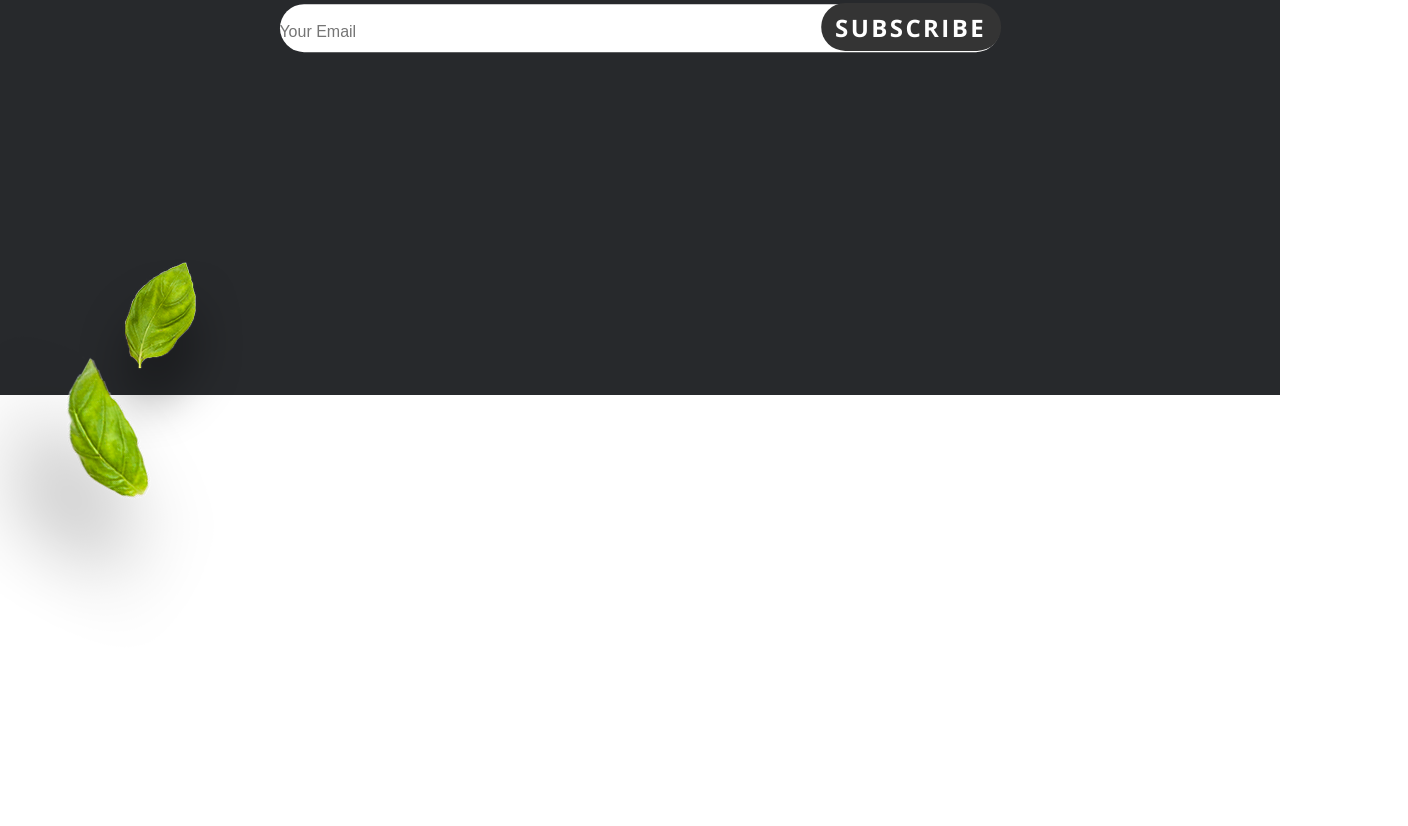
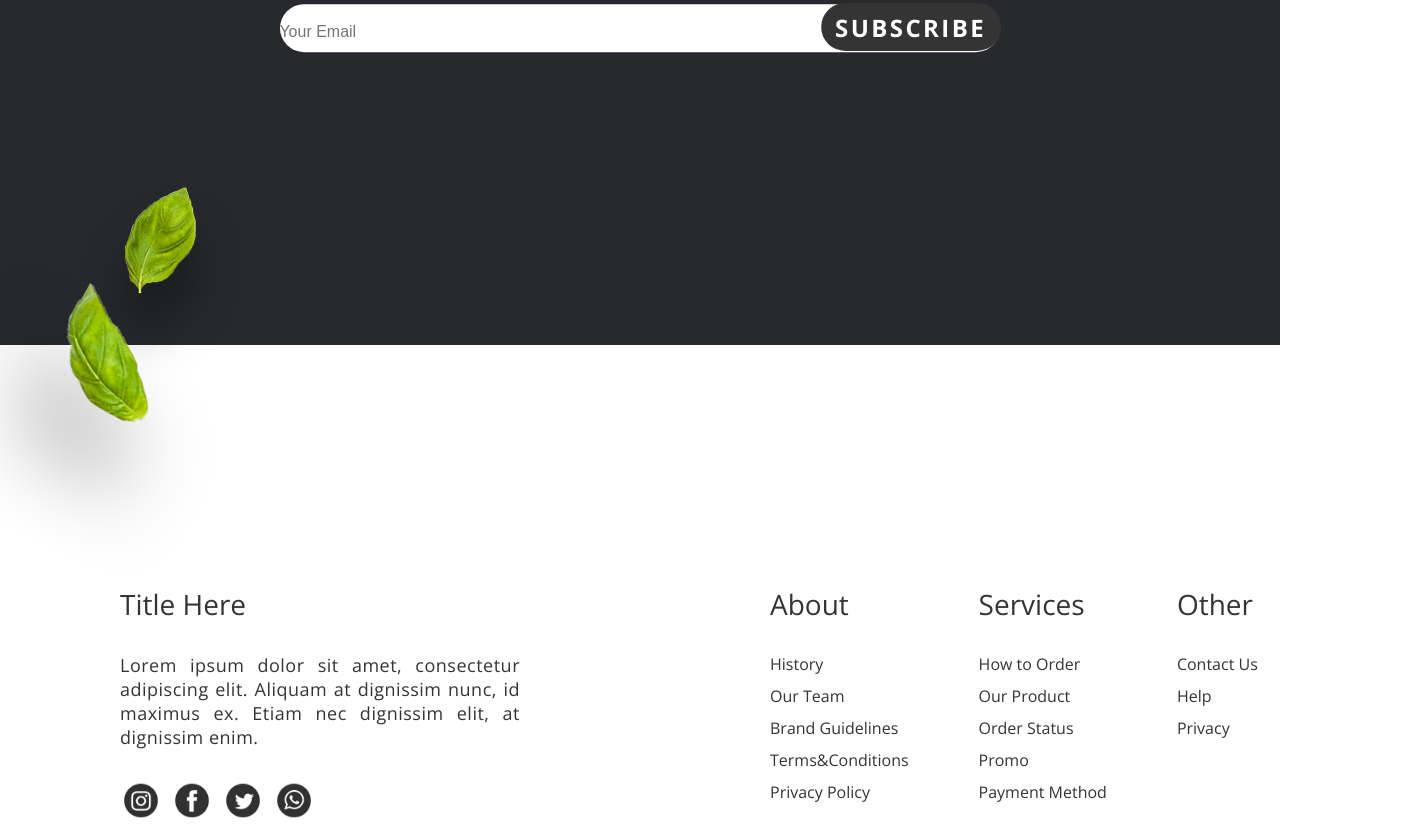
Before and after one commit to Renju-24/Traditional-Italian-Food-Restaurant-Website, a plain HTML site: page index.html in a window 1280 px wide. Shown: the part 5540-6366 px from the top of the page, 1408 px wide, since content can reach past the window. Before the commit the page ends 6192 px from the top, so only its background shows below. Drawn offline with nearby package versions, Linux system fonts and the light colour scheme.

Commit message:
Website Completed using HTML & CSS Only. Needs a little tweaks in it

```diff
--- a/index.html
+++ b/index.html
@@ -213,6 +213,48 @@
           </div>
           <img src="images/leaf.png" alt="">
         </div>
+
+        <!-- Subscription Section Ends -->
+
+        <!-- Footer Section Starts -->
+
+        <div class="footer">
+          <div class="sec-1">
+            <h2>Title Here</h2>
+            <h6>Lorem ipsum dolor sit amet, consectetur adipiscing elit. Aliquam at dignissim nunc, id maximus ex. Etiam nec dignissim elit, at dignissim enim.</h6>
+            <ul>
+              <li><a href="#"><img src="images/Instagram.png" alt=""></a></li>
+              <li><a href="#"><img src="images/Facebook.png" alt=""></a></li>
+              <li><a href="#"><img src="images/Twitter.png" alt=""></a></li>
+              <li><a href="#"><img src="images/WhatsApp.png" alt=""></a></li>
+            </ul>
+          </div>
+          <div class="sec-2">
+            <ul class="list1">
+              <li><h2>About</h2></li>
+              <li><a href="#"><h4>History</h4></a></li>
+              <li><a href="#"><h4>Our Team</h4></a></li>
+              <li><a href="#"><h4>Brand Guidelines</h4></a></li>
+              <li><a href="#"><h4>Terms&Conditions</h4></a></li>
+              <li><a href="#"><h4>Privacy Policy</h4></a></li>
+            </ul>
+            <ul class="list2">
+              <li><h2>Services</h2></li>
+              <li><a href="#"><h4>How to Order</h4></a></li>
+              <li><a href="#"><h4>Our Product</h4></a></li>
+              <li><a href="#"><h4>Order Status</h4></a></li>
+              <li><a href="#"><h4>Promo</h4></a></li>
+              <li><a href="#"><h4>Payment Method</h4></a></li>
+            </ul>
+            <ul class="list3">
+              <li><h2>Other</h2></li>
+              <li><a href="#"><h4>Contact Us</h4></a></li>
+              <li><a href="#"><h4>Help</h4></a></li>
+              <li><a href="#"><h4>Privacy</h4></a></li>
+
+            </ul>
+          </div>
+        </div>
       </div>
     </div>
   </body>
--- a/style.css
+++ b/style.css
@@ -1,10 +1,15 @@
-*{
+* {
   margin: 0;
   padding: 0;
   box-sizing: border-box;
 }
 
-.landing{
+.wrapper{
+    overflow-y: auto;
+overflow-x: hidden;
+}
+
+.landing {
   width: 100%;
   height: 100vh;
   background-image: url(images/Header\ Background.png);
@@ -14,20 +19,20 @@
 
 /* Header Styling Starts*/
 
-.navbar{
+.navbar {
   display: flex;
   align-items: center;
   float: right;
   margin-right: 40px;
 }
-.navbar ul li{
+.navbar ul li {
   display: inline-block;
   align-items: flex-end;
   padding: 40px 30px;
-    font-family: 'Open Sans', sans-serif;
+  font-family: "Open Sans", sans-serif;
 }
 
-.navbar ul li a{
+.navbar ul li a {
   color: #fff;
   text-decoration: none;
   cursor: pointer;
@@ -36,7 +41,7 @@
   letter-spacing: 0.5px;
 }
 
-#search{
+#search {
   margin-left: 20px;
   height: 30px;
   width: 120px;
@@ -49,26 +54,25 @@
 
 /* Landing Section Styling Starts */
 
-.left-section{
+.left-section {
   width: 50%;
   float: left;
   margin-left: 80px;
   z-index: -1;
-
 }
 
-.logo{
+.logo {
   width: 100px;
   margin-left: 35px;
 }
 
-.title{
+.title {
   margin-left: -60px;
 }
 
-.left-section h3{
+.left-section h3 {
   color: #fff;
-font-family: 'Open Sans', sans-serif;
+  font-family: "Open Sans", sans-serif;
   font-style: italic;
   font-size: 18px;
   letter-spacing: 2.5px;
@@ -76,7 +80,7 @@ margin-top: 35px;
   margin-left: 35px;
 }
 
-.left-section button{
+.left-section button {
   margin-left: 35px;
   margin-top: 35px;
   width: 150px;
@@ -84,16 +88,15 @@ margin-left: 35px;
   border: none;
   outline: none;
   border-radius: 25px;
-    font-family: 'Open Sans', sans-serif;
+  font-family: "Open Sans", sans-serif;
   font-weight: 900;
   color: #2e3034;
   font-size: 16px;
   cursor: pointer;
-
 }
 
-.left-section p{
-    font-family: 'Open Sans', sans-serif;
+.left-section p {
+  font-family: "Open Sans", sans-serif;
   font-weight: 600;
   font-size: 14px;
   margin-left: 35px;
@@ -102,9 +105,8 @@ margin-left: 35px;
   font-style: italic;
   letter-spacing: 1px;
   color: #fff;
-
 }
-.right-section{
+.right-section {
   display: flex;
   width: 50%;
   float: right;
@@ -115,7 +117,7 @@ margin-left: 35px;
   padding: 0;
 }
 
-.right-section img{
+.right-section img {
   width: 650px;
 }
 
@@ -123,15 +125,13 @@ margin-left: 35px;
 
 /* Product Section Styling Starts */
 
-.product-section{
+.product-section {
   width: 100%;
   height: 100vh;
   background-color: #fff;
-
 }
 
-
-.texts{
+.texts {
   display: inline-block;
   align-items: center;
   justify-content: center;
@@ -141,88 +141,87 @@ margin-left: 35px;
   margin-top: -180px;
 }
 
-.texts img{
+.texts img {
   width: 600px;
   display: flex;
   align-items: center;
   justify-content: center;
-
 }
 
-.texts p{
+.texts p {
   display: flex;
   align-items: center;
   justify-content: space-around;
   margin-top: 20px auto;
-    font-family: 'Open Sans', sans-serif;
+  font-family: "Open Sans", sans-serif;
   color: #2f3135;
   letter-spacing: 0.5px;
   font-weight: 500;
 }
 
-.slides{
+.slides {
   display: flex;
   align-items: center;
   justify-content: space-evenly;
   margin: 50px 100px;
 }
 
-.slide1{
+.slide1 {
   width: 250px;
   height: 350px;
   align-items: center;
   text-align: left;
-    font-family: 'Open Sans', sans-serif;
+  font-family: "Open Sans", sans-serif;
   color: #343434;
 }
-.slide2{
+.slide2 {
   width: 250px;
   height: 350px;
   align-items: center;
   text-align: left;
-    font-family: 'Open Sans', sans-serif;
+  font-family: "Open Sans", sans-serif;
   color: #343434;
 }
-.slide3{
+.slide3 {
   width: 250px;
   height: 350px;
   align-items: center;
   text-align: left;
-    font-family: 'Open Sans', sans-serif;
+  font-family: "Open Sans", sans-serif;
   color: #343434;
 }
 
-.slides img{
+.slides img {
   width: 250px;
   cursor: pointer;
 }
 
-.slides img:hover{
+.slides img:hover {
   width: 300px;
   transition: 0.4s ease-in-out;
 }
 
-.slides h3{
+.slides h3 {
   margin-left: 20px;
   margin-bottom: 25px;
   letter-spacing: 0.4px;
   cursor: pointer;
 }
 
-.slides P{
+.slides P {
   margin-left: 20px;
   font-weight: 500;
   text-align: justify;
 }
 
-.showmore{
+.showmore {
   width: 200px;
   height: 40px;
   background-color: #343434;
   border: none;
   outline: none;
   border-radius: 25px;
-    font-family: 'Open Sans', sans-serif;
+  font-family: "Open Sans", sans-serif;
   font-weight: 700;
   letter-spacing: 2px;
   color: #fff;
@@ -237,14 +236,14 @@ margin-left: 35px;
 
 /* Description Section Styling Starts */
 
-.description{
+.description {
   width: 100%;
   height: 400px;
   background-color: #27292c;
   margin-top: 150px;
 }
 
-.description img{
+.description img {
   width: 600px;
   color: #fff;
   display: block;
@@ -252,8 +251,8 @@ margin-left: 35px;
   margin: auto;
 }
 
-.description .paragraph{
-    font-family: 'Open Sans', sans-serif;
+.description .paragraph {
+  font-family: "Open Sans", sans-serif;
   font-size: 12px;
   font-weight: 500;
   line-height: 20px;
@@ -261,22 +260,21 @@ margin-left: 35px;
   display: flex;
   align-items: center;
   justify-content: center;
-
 }
 
-.description p{
+.description p {
   width: 30%;
   margin: 40px;
 }
 
-.moreinfo{
+.moreinfo {
   width: 160px;
   height: 35px;
   background-color: #fff;
   border: none;
   outline: none;
   border-radius: 15px;
-    font-family: 'Open Sans', sans-serif;
+  font-family: "Open Sans", sans-serif;
   font-size: 14px;
   font-weight: 900;
   letter-spacing: 1px;
@@ -292,43 +290,43 @@ margin-left: 35px;
 
 /* Offers Section Styling Starts */
 
-.offers{
+.offers {
   margin: 50px;
   z-index: 8;
 }
 
-.offers img{
+.offers img {
   width: 50%;
 }
 
-.offers .text{
+.offers .text {
   width: 40%;
-    font-family: 'Open Sans', sans-serif;
+  font-family: "Open Sans", sans-serif;
 }
 
-.first .text{
+.first .text {
   margin-top: -75px;
 }
 
-.offers h2{
+.offers h2 {
   font-size: 50px;
   line-height: 55px;
   margin-bottom: 30px;
 }
 
-.offers p{
+.offers p {
   font-size: 20px;
   margin-bottom: 30px;
 }
 
-.offers button{
+.offers button {
   width: 200px;
   height: 40px;
   background-color: #343434;
   border: none;
   outline: none;
   border-radius: 25px;
-    font-family: 'Open Sans', sans-serif;
+  font-family: "Open Sans", sans-serif;
   font-size: 20px;
   font-weight: 700;
   letter-spacing: 2px;
@@ -336,13 +334,13 @@ margin-left: 35px;
   display: block;
   cursor: pointer;
 }
-.offers .first{
+.offers .first {
   display: flex;
   align-items: center;
   justify-content: center;
 }
 
-.offers .second{
+.offers .second {
   display: flex;
   align-items: center;
   justify-content: center;
@@ -352,7 +350,7 @@ margin-left: 35px;
 
 /* Feature Section Styling Starts */
 
-.feature{
+.feature {
   width: 100%;
   height: 930px;
   background-image: url(images/Header\ Background.png);
@@ -361,15 +359,15 @@ margin-left: 35px;
   background-repeat: no-repeat;
 }
 
-.feature .title{
+.feature .title {
   width: 600px;
   display: block;
   margin: auto;
   padding-top: 80px;
 }
 
-.feature p{
-    font-family: 'Open Sans', sans-serif;
+.feature p {
+  font-family: "Open Sans", sans-serif;
   color: #fff;
   font-weight: 300;
   font-size: 14px;
@@ -377,7 +375,7 @@ margin-left: 35px;
   letter-spacing: 0.6px;
 }
 
-.feature .main{
+.feature .main {
   width: 100%;
   margin-top: -500px;
 }
@@ -386,38 +384,36 @@ margin-left: 35px;
 
 /* Testimonial Section Styling Starts */
 
-
-.testimonials{
+.testimonials {
   width: 100%;
   height: 100vh;
   margin-top: -60px;
 }
 
-.testimonials .tests{
+.testimonials .tests {
   display: flex;
   align-items: center;
   justify-content: space-evenly;
   margin: 50px 100px;
-
 }
 
-.testimonials img{
+.testimonials img {
   display: block;
   margin-left: auto;
   margin-right: auto;
   margin-bottom: 10px;
 }
 
-.testimonials h6{
-    font-family: 'Open Sans', sans-serif;
+.testimonials h6 {
+  font-family: "Open Sans", sans-serif;
   font-size: 14px;
   font-weight: 200;
   width: 300px;
   text-align: justify;
 }
 
-.testimonials h4{
-    font-family: 'Open Sans', sans-serif;
+.testimonials h4 {
+  font-family: "Open Sans", sans-serif;
   font-size: 18px;
   font-weight: 400;
   letter-spacing: 0.5px;
@@ -427,8 +423,8 @@ margin-left: 35px;
   margin-right: auto;
   margin-top: 150px;
 }
-.testimonials h5{
-    font-family: 'Open Sans', sans-serif;
+.testimonials h5 {
+  font-family: "Open Sans", sans-serif;
   font-size: 14px;
   font-weight: 600;
   letter-spacing: 0.5px;
@@ -443,15 +439,15 @@ margin-left: 35px;
 
 /* Subscription Section Styling Starts */
 
-.subscription{
+.subscription {
   width: 100%;
-    height: 800px;
+  height: 750px;
   background-color: #27292c;
   margin-top: -120px;
 }
 
-.subscription h1{
-    font-family: 'Open Sans', sans-serif;
+.subscription h1 {
+  font-family: "Open Sans", sans-serif;
   font-size: 50px;
   font-weight: 700;
   color: #fff;
@@ -461,8 +457,8 @@ margin-left: 35px;
   padding-top: 200px;
 }
 
-.subscription p{
-    font-family: 'Open Sans', sans-serif;
+.subscription p {
+  font-family: "Open Sans", sans-serif;
   font-size: 18px;
   font-weight: 200;
   color: #fff;
@@ -470,10 +466,9 @@ margin-left: 35px;
   margin-right: auto;
   text-align: center;
   padding-top: 30px;
-
 }
 
-.subscription input{
+.subscription input {
   height: 40px;
   width: 600px;
   border-radius: 25px;
@@ -482,14 +477,14 @@ margin-left: 35px;
   padding-top: 5px;
 }
 
-.subscription button{
+.subscription button {
   width: 150px;
   height: 40px;
   background-color: #343434;
   border: none;
   outline: none;
   border-radius: 25px;
-    font-family: 'Open Sans', sans-serif;
+  font-family: "Open Sans", sans-serif;
   font-size: 20px;
   font-weight: 700;
   letter-spacing: 2px;
@@ -499,7 +494,7 @@ margin-left: 35px;
   align-items: center;
 }
 
-.subscribe{
+.subscribe {
   transform: scale(1.2);
   display: block;
   margin-left: auto;
@@ -509,8 +504,79 @@ margin-left: 35px;
   align-items: center;
 }
 
-
-.subscription img{
-    margin-top: -450px;
+.subscription img {
+  margin-top: -525px;
   margin-left: -60px;
 }
+
+/* Subscription Styling End */
+
+/* Footer Styling Started */
+
+.footer{
+    width: 100%;
+    height: 500px;
+    font-family: "Open Sans", sans-serif;
+    color: #343434;
+    margin: 120px;
+    align-items: center;
+    justify-content: center;
+    padding-top: 120px;
+}
+
+.footer .sec-1{
+    width: 30%;
+    float: left;
+    margin-right: 0;
+}
+
+.footer .sec-1 h2{
+    font-size: 28px;
+    font-weight: 300;
+    margin-bottom: 30px;
+}
+
+.footer .sec-1 h6{
+    font-size: 18px;
+    letter-spacing: 0.5px;
+    font-weight: 300;
+    text-align: justify;
+    width: 400px;
+}
+
+.footer .sec-1 ul li{
+    display: inline-block;
+  transform: scale(0.8);
+    margin-right: 5px;
+    margin-top: 30px;
+}
+
+.sec-2{
+   display: flex;
+  margin-left: 650px;;
+}
+.list1,.list2,list3{
+    margin-right: 70px;
+}
+
+.footer .sec-2 h2{
+    font-size: 28px;
+    font-weight: 300;
+    margin-bottom: 30px;
+}
+
+.footer .sec-2 h4{
+    font-weight: 300;
+    margin-bottom: 10px;
+}
+
+.footer .sec-2 ul{
+    list-style: none;
+    font-weight: lighter;
+
+}
+
+.footer .sec-2 ul li a{
+    text-decoration: none;
+    color: #343434;
+}
```
Also changed, not shown: images/Facebook.png (added), images/Instagram.png (added), images/Twitter.png (added), images/WhatsApp.png (added). Lines whose indentation alone changed are shown as unchanged.
